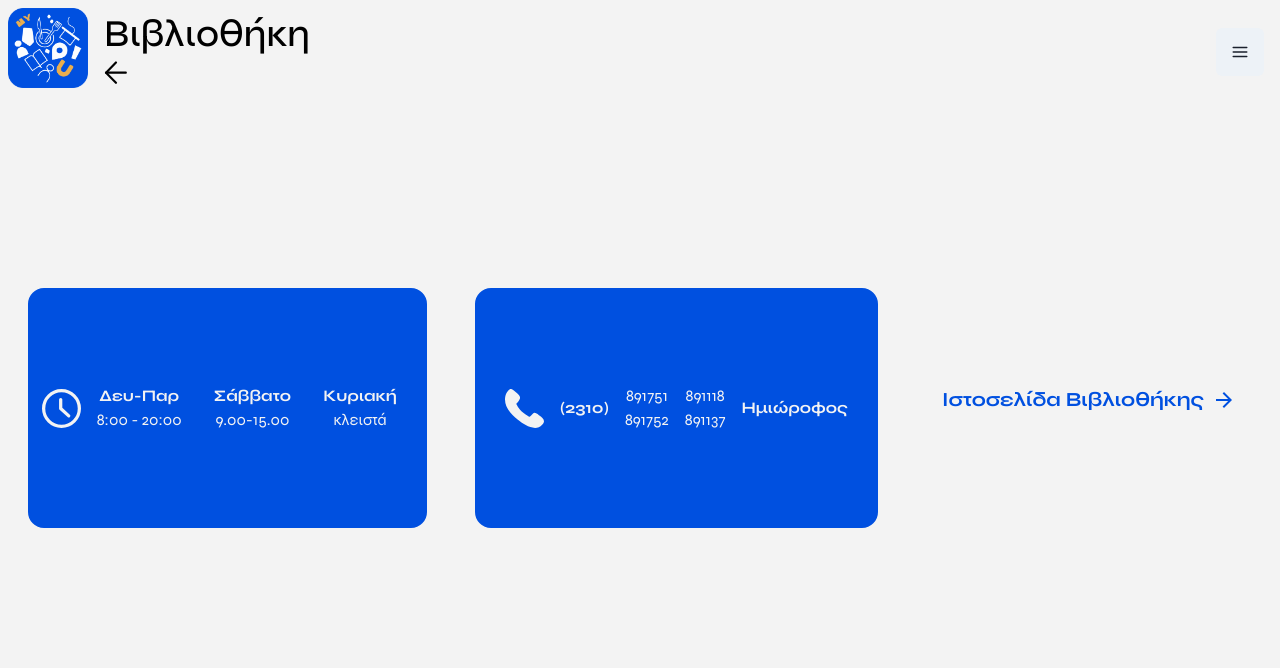
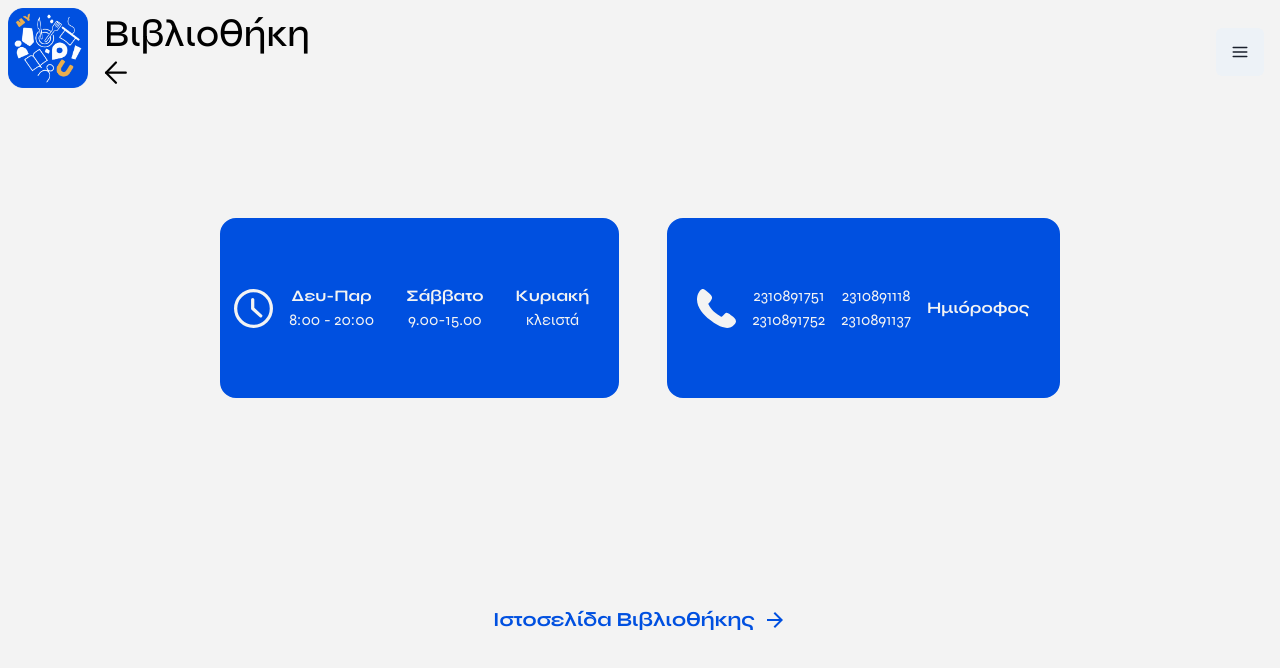
Before and after one commit to open-source-uom/myuom, a React (Create React App) app: page /librarypage in a window 1280 px wide. Shown: the top 668 px of the page. Built offline with nearby package versions, Linux system fonts and the light colour scheme.

Commit message:
Fixed the library styling again

```diff
--- a/src/pages/LibraryPage.jsx
+++ b/src/pages/LibraryPage.jsx
@@ -27,7 +27,7 @@ export default function LibraryPage() {
         alignItems="center"
         justifyContent={"center"}
         width="100%"
-        height={{ lg: "100vh" }}
+        height={{ lg: "75vh" }}
       >
         {/* Ωράριο */}
         <Box
@@ -103,21 +103,18 @@ export default function LibraryPage() {
           >
             <PhoneIcon w={39} h={39} />
 
-            <Text fontWeight="bold">
-              {" "}
-              (2310) <br />
-            </Text>
             <Text>
-              891751 <br />
-              891752
+              2310891751 <br />
+              2310891752
             </Text>
             <Text>
               {" "}
-              891118 <br /> 891137{" "}
+              2310891118 <br /> 2310891137{" "}
             </Text>
-            <Text fontWeight="bold"> Ημιώροφος </Text>
+            <Text fontWeight="bold"> Ημιόροφος </Text>
           </Flex>
         </Box>
+      </Flex>
       <Button
         color={useColorModeValue("#0050e0", "#f3f3f3")}
         variant="ghost"
@@ -133,6 +130,5 @@ export default function LibraryPage() {
         Ιστοσελίδα Βιβλιοθήκης
       </Button>
     </Flex>
-    </Flex>
   );
 }
```
Lines whose indentation alone changed are shown as unchanged.
